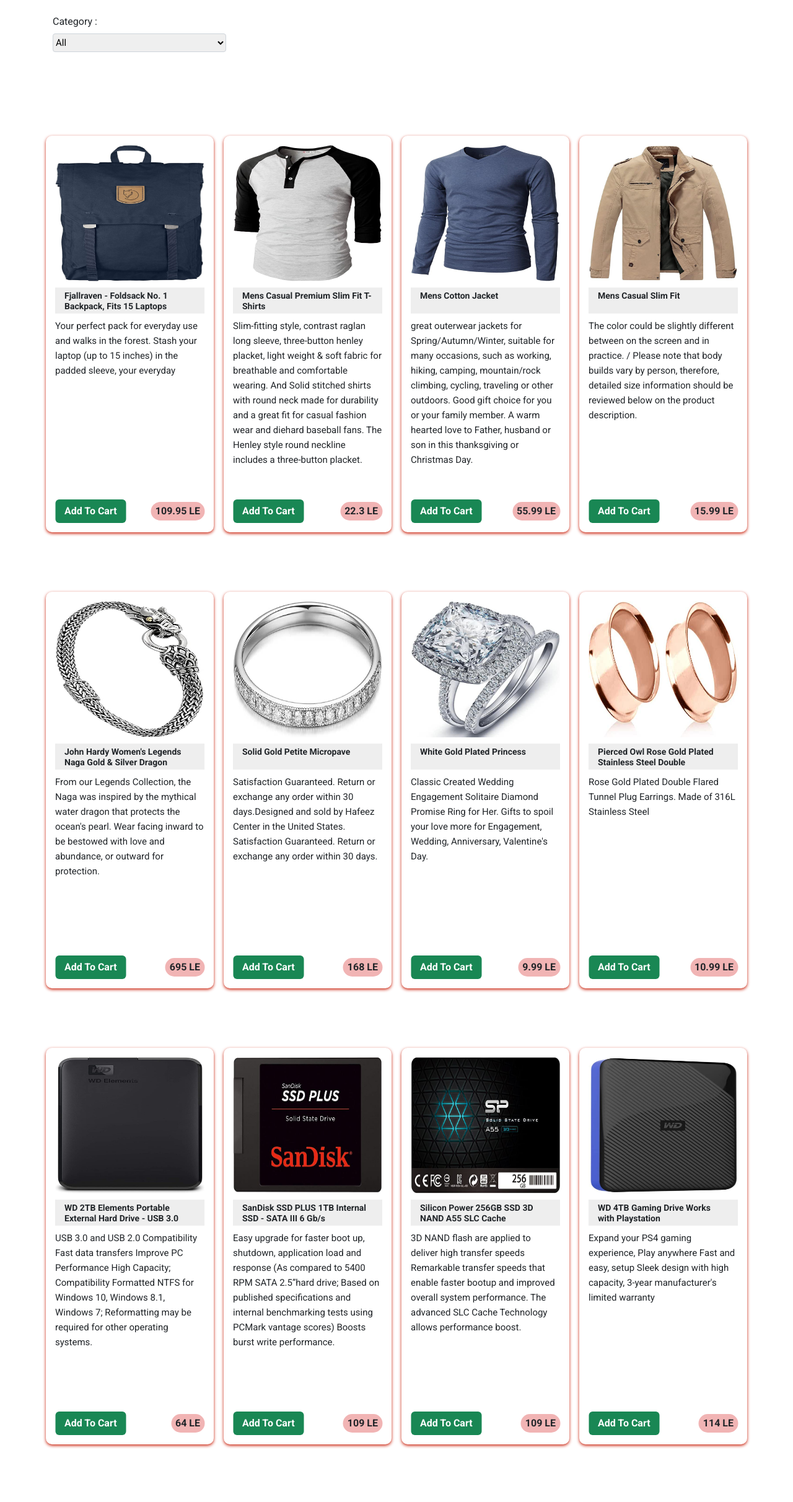
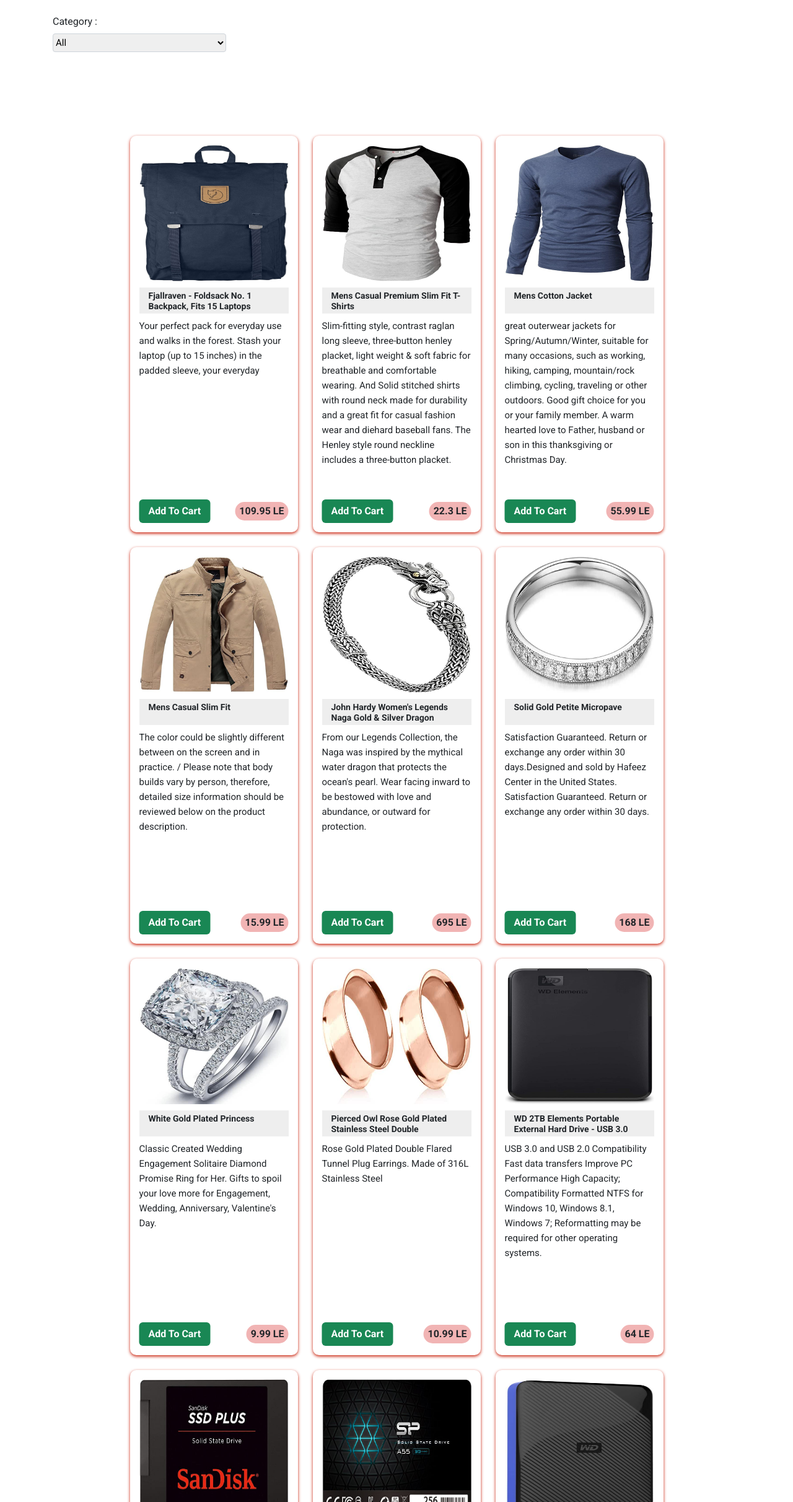
Before and after one commit to OmairSaad99/E-Commerce, a website: page index.html in a window 1280 px wide. Shown: the part 77-2501 px from the top of the page at 62% size. Drawn offline with nearby package versions, Linux system fonts and the light colour scheme.

Commit message:
Update responsviness

```diff
--- a/css/master.css
+++ b/css/master.css
@@ -224,11 +224,6 @@
     margin-top: 135px;
 }
 
-.row{
-
-    justify-content: center;
-
-}
 
 .items .box{
     border-radius: 10px;
@@ -309,10 +304,6 @@
     .items .container .row.mt-5{
         margin-top: 25px !important;
     }
-    .items .container .row .box{
-        margin-bottom: 25px;
-
-    }
 
 }
 
@@ -324,3 +315,10 @@
 
 
 }
+
+@media (min-width : 1001px)
+{
+    .items .row{
+        justify-content: center;
+    }
+}
--- a/index.html
+++ b/index.html
@@ -56,8 +56,8 @@
 
     <div class="items">
         <div class="container">
-            <div class="row gap-3">
-                <div class="box col-9 col-md-12 col-lg-3 mb-5 mens">
+            <div class="row gap-3 gap-md-4">
+                <div class="box col-12 col-md-6 col-lg-3 mens">
                     <div class="image image-fluid">
                         <img src="Images/Fjallraven.jpg" alt="">
                     </div>
@@ -70,7 +70,7 @@
                         <p >109.95 <span>LE</span></p>
                     </div>
                 </div>
-                <div class="box col-9 col-md-12 col-lg-3 mb-5 mens">
+                <div class="box col-12 col-md-6 col-lg-3 mens">
                     <div class="image image-fluid">
                         <img src="Images/Mens Casual Premium Slim Fit T-Shirts.jpg" alt="">
                     </div>
@@ -83,7 +83,7 @@
                         <p>22.3 <span>LE</span></p>
                     </div>
                 </div>
-                <div class="box col-9 col-md-12 col-lg-3 mb-5 mens">
+                <div class="box col-12 col-md-6 col-lg-3 mens">
                     <div class="image image-fluid">
                         <img src="Images/Mens Casual Slim Fit2.jpg" alt="">
                     </div>
@@ -96,7 +96,7 @@
                         <p>55.99 <span>LE</span></p>
                     </div>
                 </div>
-                <div class="box col-9 col-md-12 col-lg-3 mb-5 mens">
+                <div class="box col-12 col-md-6 col-lg-3 mens">
                     <div class="image image-fluid">
                         <img src="Images/Mens Cotton Jacket.jpg" alt="">
                     </div>
@@ -109,11 +109,7 @@
                         <p>15.99 <span>LE</span></p>
                     </div>
                 </div>
-            </div>
-
-            <!--Second row-->
-            <div class="row gap-3 mt-5">
-                <div class="box col-9 col-md-12 col-lg-3 mb-5 jewelery">
+                <div class="box col-12 col-md-6 col-lg-3 jewelery">
                     <div class="image image-fluid">
                         <img src="Images/John Hardy Women's Legends Naga Gold & Silver Dragon Station Chain Bracelet.jpg" alt="">
                     </div>
@@ -126,7 +122,7 @@
                         <p>695 <span>LE</span></p>
                     </div>
                 </div>
-                <div class="box col-9 col-md-12 col-lg-3 mb-5 jewelery">
+                <div class="box  col-12 col-md-6 col-lg-3 jewelery">
                     <div class="image image-fluid">
                         <img src="Images/Solid Gold Petite Micropave.jpg" alt="">
                     </div>
@@ -139,7 +135,7 @@
                         <p>168 <span>LE</span></p>
                     </div>
                 </div>
-                <div class="box col-9 col-md-12 col-lg-3 mb-5 jewelery">
+                <div class="box  col-12 col-md-6 col-lg-3 jewelery">
                     <div class="image image-fluid">
                         <img src="Images/White Gold Plated Princess.jpg" alt="">
                     </div>
@@ -152,7 +148,7 @@
                         <p>9.99 <span>LE</span></p>
                     </div>
                 </div>
-                <div class="box col-9 col-md-12 col-lg-3 mb-5 jewelery">
+                <div class="box  col-12 col-md-6 col-lg-3 jewelery">
                     <div class="image image-fluid">
                         <img src="Images/Pierced Owl Rose Gold Plated Stainless Steel Double.jpg" alt="">
                     </div>
@@ -165,11 +161,7 @@
                         <p>10.99 <span>LE</span></p>
                     </div>
                 </div>
-            </div>
-
-            <!--Fourth row-->
-            <div class="row gap-3 mt-5">
-                <div class="box col-9 col-md-12 col-lg-3 mb-5 electronics">
+                <div class="box  col-12 col-md-6 col-lg-3 electronics">
                     <div class="image image-fluid">
                         <img src="Images/WD 2TB Elements Portable External Hard Drive - USB 3.0.jpg" alt="">
                     </div>
@@ -182,7 +174,7 @@
                         <p>64 <span>LE</span></p>
                     </div>
                 </div>
-                <div class="box col-9 col-md-12 col-lg-3 mb-5 electronics">
+                <div class="box  col-12 col-md-6 col-lg-3 electronics">
                     <div class="image image-fluid">
                         <img src="Images/SanDisk SSD PLUS 1TB Internal SSD.jpg" alt="">
                     </div>
@@ -195,7 +187,7 @@
                         <p>109 <span>LE</span></p>
                     </div>
                 </div>
-                <div class="box col-9 col-md-12 col-lg-3 mb-5 electronics">
+                <div class="box col-9 col-md-12 col-lg-3 electronics">
                     <div class="image image-fluid">
                         <img src="Images/Silicon Power 256GB SSD 3D NAND A55 SLC Cache Performance Boost SATA III 2.5.jpg" alt="">
                     </div>
@@ -208,7 +200,7 @@
                         <p>109 <span>LE</span></p>
                     </div>
                 </div>
-                <div class="box col-9 col-md-12 col-lg-3 mb-5 electronics">
+                <div class="box  col-12 col-md-6 col-lg-3 electronics">
                     <div class="image image-fluid">
                         <img src="Images/WD 4TB Gaming Drive Works with Playstation 4 Portable External Hard Drive.jpg" alt="">
                     </div>
@@ -221,11 +213,7 @@
                         <p>114 <span>LE</span></p>
                     </div>
                 </div>
-            </div>
-
-            <!--Third row-->
-            <div class="row gap-3 mt-5">
-                <div class="box col-9 col-md-12 col-lg-3 mb-5 electronics">
+                <div class="box col-12 col-md-6 col-lg-3 electronics">
                     <div class="image image-fluid">
                         <img src="Images/cer SB220Q bi 21.5 inches Full HD (1920 x 1080) IPS Ultra-Thin.jpg" alt="">
                     </div>
@@ -238,7 +226,7 @@
                         <p>599 <span>LE</span></p>
                     </div>
                 </div>
-                <div class="box col-9 col-md-12 col-lg-3 mb-5 electronics">
+                <div class="box col-12 col-md-6 col-lg-3 electronics">
                     <div class="image image-fluid">
                         <img src="Images/Samsung 49-Inch CHG90 144Hz Curved Gaming Monitor (LC49HG90DMNXZA) – Super Ultrawide Screen QLED.jpg" alt="">
                     </div>
@@ -251,7 +239,7 @@
                         <p>999.99 <span>LE</span></p>
                     </div>
                 </div>
-                <div class="box col-9 col-md-12 col-lg-3 mb-5 womens">
+                <div class="box col-12 col-md-6 col-lg-3 womens">
                     <div class="image image-fluid">
                         <img src="Images/BIYLACLESEN Women's 3-in-1 Snowboard Jacket Winter Coats.jpg" alt="">
                     </div>
@@ -264,7 +252,7 @@
                         <p>65.99 <span>LE</span></p>
                     </div>
                 </div>
-                <div class="box col-9 col-md-12 col-lg-3 mb-5 womens">
+                <div class="box col-12 col-md-6 col-lg-3 womens">
                     <div class="image image-fluid">
                         <img src="Images/Lock and Love Women's Removable Hooded Faux Leather Moto Biker Jacket.jpg" alt="">
                     </div>
@@ -277,11 +265,7 @@
                         <p>29.95 <span>LE</span></p>
                     </div>
                 </div>
-            </div>
-
-            <!--fourth row-->
-            <div class="row gap-3 mt-5">
-                <div class="box col-9 col-md-12 col-lg-3 mb-5 womens">
+                <div class="box col-12 col-md-6 col-lg-3 womens">
                     <div class="image image-fluid">
                         <img src="Images/Rain Jacket Women Windbreaker Striped Climbing Raincoats.jpg" alt="">
                     </div>
@@ -294,7 +278,7 @@
                         <p>39.99 <span>LE</span></p>
                     </div>
                 </div>
-                <div class="box col-9 col-md-12 col-lg-3 mb-5 womens">
+                <div class="box col-12 col-md-6 col-lg-3 womens">
                     <div class="image image-fluid">
                         <img src="Images/MBJ Women's Solid Short Sleeve Boat Neck V.jpg" alt="">
                     </div>
@@ -307,7 +291,7 @@
                         <p>9.85 <span>LE</span></p>
                     </div>
                 </div>
-                <div class="box col-9 col-md-12 col-lg-3 mb-5 womens">
+                <div class="box col-12 col-md-6 col-lg-3 womens">
                     <div class="image image-fluid">
                         <img src="Images/Opna Women's Short Sleeve Moisture.jpg" alt="">
                     </div>
@@ -320,7 +304,7 @@
                         <p>7.95 <span>LE</span></p>
                     </div>
                 </div>
-                <div class="box col-9 col-md-12 col-lg-3 mb-5 womens">
+                <div class="box col-12 col-md-6 col-lg-3 womens">
                     <div class="image image-fluid">
                         <img src="Images/DANVOUY Womens T Shirt Casual Cotton Short.jpg" alt="">
                     </div>
@@ -334,6 +318,7 @@
                     </div>
                 </div>
             </div>
+
         </div>
     </div>
 
```
